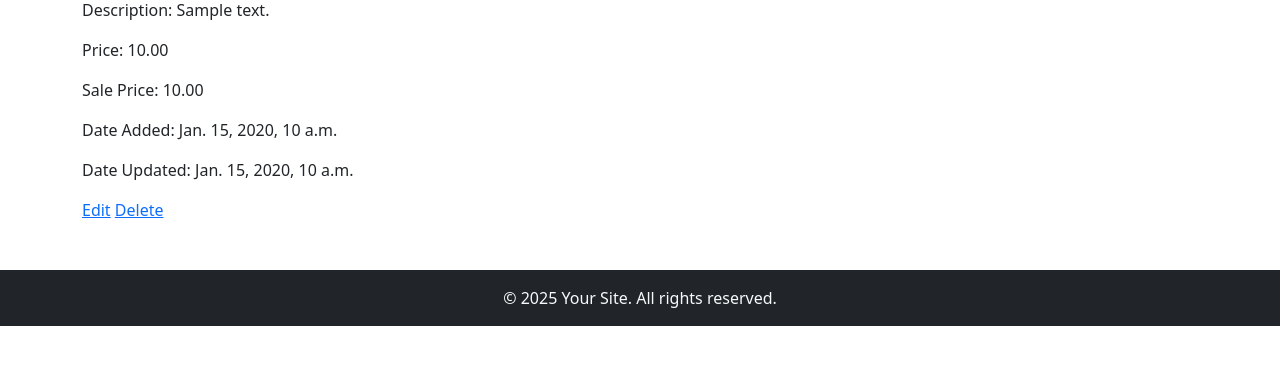
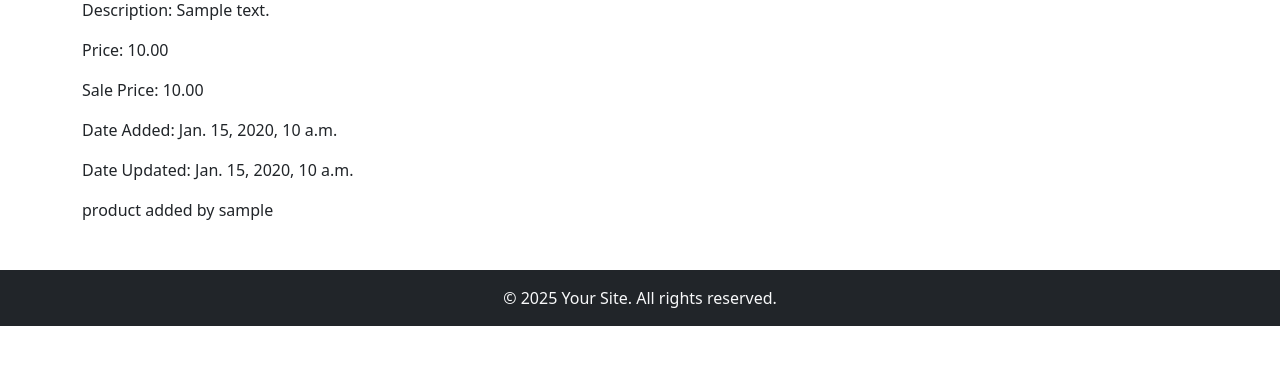
Before and after one commit to sameer-ahmed123/Ecom, a Django app: a page that uses store/templates/product_detail.html in a window 1280 px wide. Shown: the part 204-569 px from the top of the page. Run offline with Django 5.2, Linux system fonts and the light colour scheme; tables that the repository leaves empty hold one stand-in row (values such as "Sample post").

Commit message:
minmor changes

```diff
--- a/store/templates/product_detail.html
+++ b/store/templates/product_detail.html
@@ -9,6 +9,9 @@
 <p>Sale Price: {{ product.sale_price }}</p>
 <p>Date Added: {{ product.date_added }}</p>
 <p>Date Updated: {{ product.date_updated }}</p>
+<p>product added by {{product.user}}</p>
+{% if request.user == product.user %}
 <a href="{% url 'product_update' product.slug %}">Edit</a>
-<a href="{% url 'product_delete' product.slug %}">Delete</a>
+<a href="{% url 'product_delete' product.id %}">Delete</a>
+{% endif %}
 {% endblock %}
--- a/store/urls.py
+++ b/store/urls.py
@@ -8,5 +8,5 @@ urlpatterns = [
     path('products/new/', product_create_view, name='product_create'),
     path('products/<slug:slug>/', product_detail_view, name='product_detail'),
     path('products/<slug:slug>/edit/', product_update_view, name='product_update'),
-    path('products/<slug:slug>/delete/', product_delete_view, name='product_delete'),
+    path('products/<int:id>/delete/', product_delete_view, name='product_delete'),
 ]
--- a/store/views.py
+++ b/store/views.py
@@ -49,8 +49,8 @@ def product_update_view(request, slug):
     return render(request, "product_form.html", {"form": form})
 
 
-def product_delete_view(request, slug):
-    product = get_object_or_404(Product, slug=slug)
+def product_delete_view(request, id):
+    product = get_object_or_404(Product, id=id)
     if request.method == "POST":
         product.delete()
         return redirect("product_list")
```
